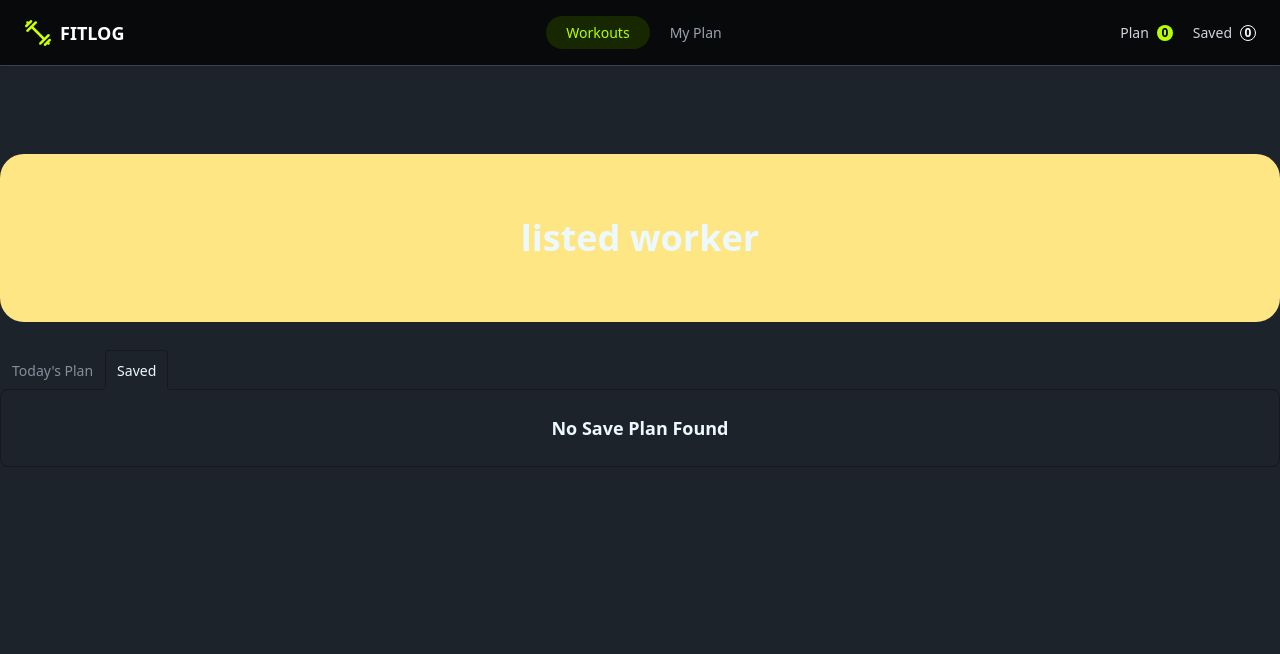
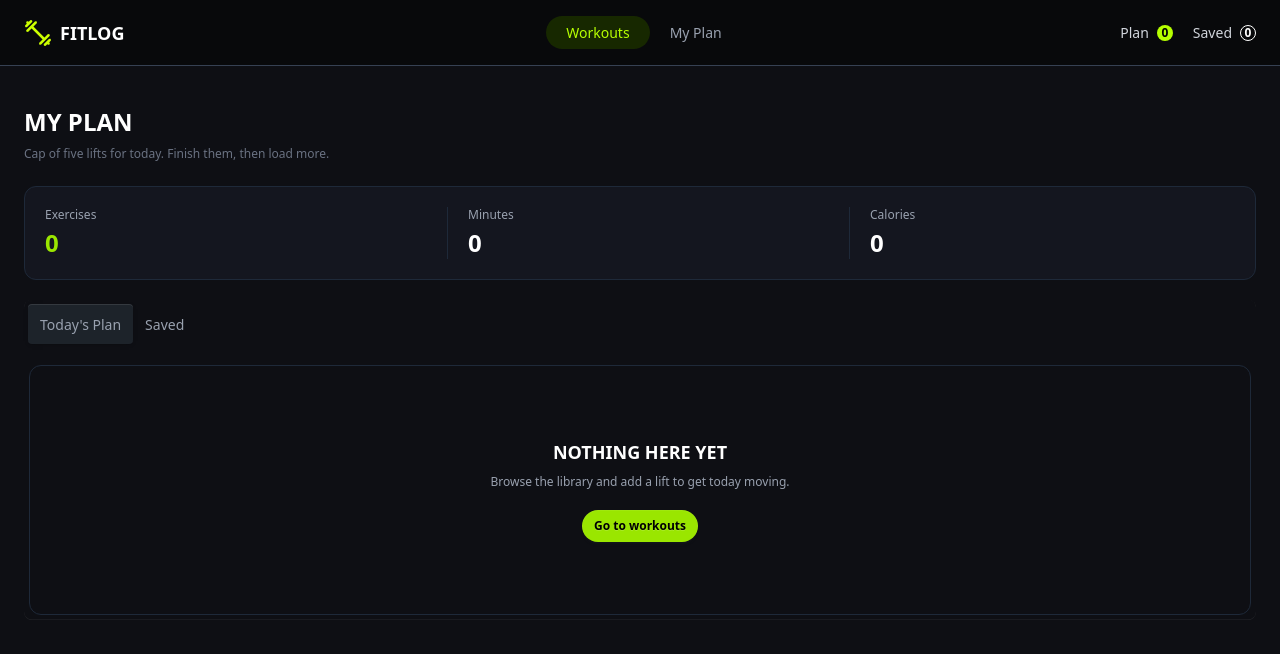
Before and after one commit to Al-mamun-dc/b14-a6-fit, a Next.js app: page /workerlist in a window 1280 px wide. Shown: the top 654 px of the page. Built offline with nearby package versions, Linux system fonts and the light colour scheme.

Commit message:
short by

```diff
--- /dev/null
+++ b/src/app/workerlist/loading.tsx
@@ -0,0 +1,11 @@
+const Loading = () => {
+    return (
+        <div className="flex min-h-screen items-center justify-center bg-[#0e0f14]">
+
+            <span className="loading loading-spinner loading-lg text-lime-400"></span>
+
+        </div>
+    );
+};
+
+export default Loading;
--- a/src/app/workerlist/page.tsx
+++ b/src/app/workerlist/page.tsx
@@ -1,39 +1,236 @@
+
 "use client"
 
-import WorkerCard from '@/component/shared/WorkerCard';
 import { WorkerContext } from '@/context/WorkerContext';
 import { iWorkout } from '@/types/worker.type';
 import React, { useContext } from 'react';
+import Link from 'next/link';
+import Image from 'next/image';
 
 const WorkerList = () => {
 
-    const { todaysPlan, saveLater } = useContext(WorkerContext)
-    console.log(todaysPlan, saveLater, "todaysplan", "saver");
+    const {
+        todaysPlan,
+        setTodaysPlan,
+        saveLater,
+        setSaveLater
+    } = useContext(WorkerContext);
+
+    const totalExercises = todaysPlan.length;
+
+    const totalMinutes = todaysPlan.reduce((total, workout) => {
+        return total + workout.duration;
+    }, 0);
+
+    const totalCalories = todaysPlan.reduce((total, workout) => {
+        return total + workout.caloriesBurned;
+    }, 0);
+
+    const removeWorkout = (id: number, type: string) => {
+        if (type === "today") {
+            setTodaysPlan(todaysPlan.filter((workout) => workout.id !== id));
+        } else {
+            setSaveLater(saveLater.filter((workout) => workout.id !== id));
+        }
+    };
+
+    const renderWorkout = (workout: iWorkout, type: string) => {
+
+        return (
+            <div
+                key={workout.id}
+                className="flex flex-col md:flex-row items-center gap-4 bg-[#15171f] border border-gray-800 rounded-xl p-4 mb-3"
+            >
+
+                {/* Image */}
+                <div className="w-full md:w-36 h-24 shrink-0">
+                    <Image
+                        src={workout.image}
+                        alt={workout.name}
+                        width={140}
+                        height={100}
+                        className="w-full h-full object-cover rounded-lg"
+                    />
+                </div>
+
+                {/* Workout Details */}
+                <div className="flex-1 w-full">
+
+                    <h3 className="text-white font-bold text-sm uppercase">
+                        {workout.name}
+                    </h3>
+
+                    <p className="text-gray-400 text-xs mt-1">
+                        {workout.muscleGroups.join(", ")}
+                    </p>
+
+                    <div className="flex flex-wrap gap-3 text-xs text-gray-400 mt-3">
+
+                        <span>◷ {workout.duration} min</span>
+
+                        <span>🔥 {workout.caloriesBurned} cal</span>
+
+                        <span>▤ {workout.sets} sets</span>
+
+                        <span>↗ {workout.reps} reps</span>
+
+                    </div>
+
+                </div>
+
+                {/* Buttons */}
+                <div className="flex items-center gap-2 shrink-0">
+
+                    <Link
+                        href={`/workers/${workout.id}`}
+                        className="btn btn-xs rounded-full bg-[#20232d] border-gray-700 text-white"
+                    >
+                        View Details
+                    </Link>
+
+                    {type === "today" && (
+                        <button
+                            onClick={() => removeWorkout(workout.id, "today")}
+                            className="btn btn-xs rounded-full bg-lime-400 text-black border-none"
+                        >
+                            ✔ Mark as Done
+                        </button>
+                    )}
+
+                    <button
+                        onClick={() => removeWorkout(workout.id, type)}
+                        className="text-gray-400 hover:text-red-400 px-2"
+                    >
+                        ✕
+                    </button>
+
+                </div>
+
+            </div>
+        );
+    };
 
     return (
 
-        <div className='container mx-auto py-15'>
-            <h2 className='my-7 bg-amber-200 rounded-3xl py-16 font-bold text-4xl text-center'>listed worker</h2>
-            {/* name of each tab group should be unique */}
-            <div className="tabs tabs-lift">
-                <input type="radio" name="my_tabs_3" className="tab" aria-label="Today&apos;s Plan" />
-                <div className="tab-content bg-base-100 border-base-300 p-6">{ todaysPlan.length >0? todaysPlan.map((workout:iWorkout)=>{
-                    return<WorkerCard key={workout.id}workout={workout}/>
-                })  : (<p className='text-center text-lg font-semibold'>
-                    No Plan Found
+        <div className="min-h-screen bg-[#0e0f14] text-white">
 
-                </p>)}</div>
+            <div className="container mx-auto px-6 py-10">
 
-                <input type="radio" name="my_tabs_3" className="tab" aria-label="Saved" defaultChecked />
-                <div className="tab-content bg-base-100 border-base-300 p-6">{saveLater.length >0?saveLater.map((workout:iWorkout)=>{
-                    return<WorkerCard key={workout.id}workout={workout}/>
-                }) : (<p className='text-center text-lg font-semibold'>
-                    No Save Plan Found
+                {/* Header */}
+                <div className="mb-6">
+                    <h2 className="text-2xl font-bold">MY PLAN</h2>
 
-                </p>)}</div>
+                    <p className="text-xs text-gray-500 mt-2">
+                        Cap of five lifts for today. Finish them, then load more.
+                    </p>
+                </div>
 
+                {/* Stats */}
+                <div className="grid grid-cols-3 gap-4 rounded-xl border border-gray-800 bg-[#14161f] p-5 mb-5">
+
+                    <div>
+                        <p className="text-xs text-gray-400">Exercises</p>
+                        <h2 className="text-2xl font-bold text-lime-400 mt-1">
+                            {totalExercises}
+                        </h2>
+                    </div>
+
+                    <div className="border-l border-gray-800 pl-5">
+                        <p className="text-xs text-gray-400">Minutes</p>
+                        <h2 className="text-2xl font-bold mt-1">
+                            {totalMinutes}
+                        </h2>
+                    </div>
+
+                    <div className="border-l border-gray-800 pl-5">
+                        <p className="text-xs text-gray-400">Calories</p>
+                        <h2 className="text-2xl font-bold mt-1">
+                            {totalCalories}
+                        </h2>
+                    </div>
+
+                </div>
+
+                {/* Tabs */}
+                <div className="tabs tabs-box bg-transparent mb-4">
+
+                    <input
+                        type="radio"
+                        name="my_tabs_3"
+                        className="tab text-gray-400"
+                        aria-label="Today's Plan"
+                        defaultChecked
+                    />
+
+                    <div className="tab-content w-full pt-4">
+
+                        {todaysPlan.length > 0 ? (
+                            todaysPlan.map((workout: iWorkout) =>
+                                renderWorkout(workout, "today")
+                            )
+                        ) : (
+                            <div className="border border-gray-800 rounded-xl min-h-62.5 flex flex-col items-center justify-center text-center">
+
+                                <h3 className="text-lg font-bold">
+                                    NOTHING HERE YET
+                                </h3>
+
+                                <p className="text-xs text-gray-400 mt-2">
+                                    Browse the library and add a lift to get today moving.
+                                </p>
+
+                                <Link
+                                    href="/workers"
+                                    className="btn btn-sm rounded-full bg-lime-400 text-black border-none mt-5"
+                                >
+                                    Go to workouts
+                                </Link>
+
+                            </div>
+                        )}
+
+                    </div>
+
+                    <input
+                        type="radio"
+                        name="my_tabs_3"
+                        className="tab text-gray-400"
+                        aria-label="Saved"
+                    />
+
+                    <div className="tab-content w-full pt-4">
+
+                        {saveLater.length > 0 ? (
+                            saveLater.map((workout: iWorkout) =>
+                                renderWorkout(workout, "saved")
+                            )
+                        ) : (
+                            <div className="border border-gray-800 rounded-xl min-h-62.5 flex flex-col items-center justify-center text-center">
+
+                                <h3 className="text-lg font-bold">
+                                    NOTHING HERE YET
+                                </h3>
+
+                                <p className="text-xs text-gray-400 mt-2">
+                                    Browse the library and save a workout for later.
+                                </p>
+
+                                <Link
+                                    href="/workers"
+                                    className="btn btn-sm rounded-full bg-lime-400 text-black border-none mt-5"
+                                >
+                                    Go to workouts
+                                </Link>
+
+                            </div>
+                        )}
+
+                    </div>
+
+                </div>
 
             </div>
+
         </div>
     );
 };
--- a/src/component/workerDetail/AddButton.tsx
+++ b/src/component/workerDetail/AddButton.tsx
@@ -19,7 +19,7 @@ const AddButton = ({workout}:{workout:iWorkout}) => {
 
         setTodaysPlan([...todaysPlan,workout])
 
-        toast.success(`you have add "${workout.name}"`);
+        toast.success(`Added to today's plan`);
 
     };
     return  <button className="flex items-center gap-2 rounded-md bg-[#b6ff00] px-3 py-2 text-[8px] font-bold text-black"onClick={()=>handleTodaysPlan()}>
--- a/src/component/workerDetail/SaveButton.tsx
+++ b/src/component/workerDetail/SaveButton.tsx
@@ -19,7 +19,7 @@ const SaveButton = ({workout}:{workout:iWorkout}) => {
 
         setSaveLater([...saveLater,workout])
 
-        toast.success(`you have add "${workout}"`);
+        toast.success(`Added to saved `);
 
     };
     return  <button className="flex items-center gap-2 rounded-md bg-[#b6ff00] px-3 py-2 text-[8px] font-bold text-black"onClick={()=>handleSaveLater()}>
--- a/src/context/WorkerContext.tsx
+++ b/src/context/WorkerContext.tsx
@@ -1,19 +1,41 @@
 "use client";
 
 import React, { createContext, useState } from 'react';
- export const WorkerContext=createContext({})
-const WorkerProvider = ({children}:{children:React.ReactNode}) => {
-    const[todaysPlan,setTodaysPlan]=useState([]);
-    const[saveLater,setSaveLater]=useState([]);
+import { iWorkout } from '@/types/worker.type';
 
+// Context এর Type
+interface IWorkerContext {
+    todaysPlan: iWorkout[];
+    setTodaysPlan: React.Dispatch<React.SetStateAction<iWorkout[]>>;
+    saveLater: iWorkout[];
+    setSaveLater: React.Dispatch<React.SetStateAction<iWorkout[]>>;
+}
 
-     const sharedData={
+// Context তৈরি
+export const WorkerContext = createContext<IWorkerContext>({
+    todaysPlan: [],
+    setTodaysPlan: () => {},
+    saveLater: [],
+    setSaveLater: () => {},
+});
+
+const WorkerProvider = ({ children }: { children: React.ReactNode }) => {
+
+    const [todaysPlan, setTodaysPlan] = useState<iWorkout[]>([]);
+    const [saveLater, setSaveLater] = useState<iWorkout[]>([]);
+
+    const sharedData = {
         todaysPlan,
         setTodaysPlan,
         saveLater,
         setSaveLater,
-     };
-    return < WorkerContext.Provider value={sharedData}>{children}</WorkerContext.Provider>
+    };
+
+    return (
+        <WorkerContext.Provider value={sharedData}>
+            {children}
+        </WorkerContext.Provider>
+    );
 };
 
 export default WorkerProvider;
```
Also changed, not shown: src/app/loading.tsx (added, +17 -0 lines), src/app/workers/[id]/loading.tsx (added, +15 -0 lines).
